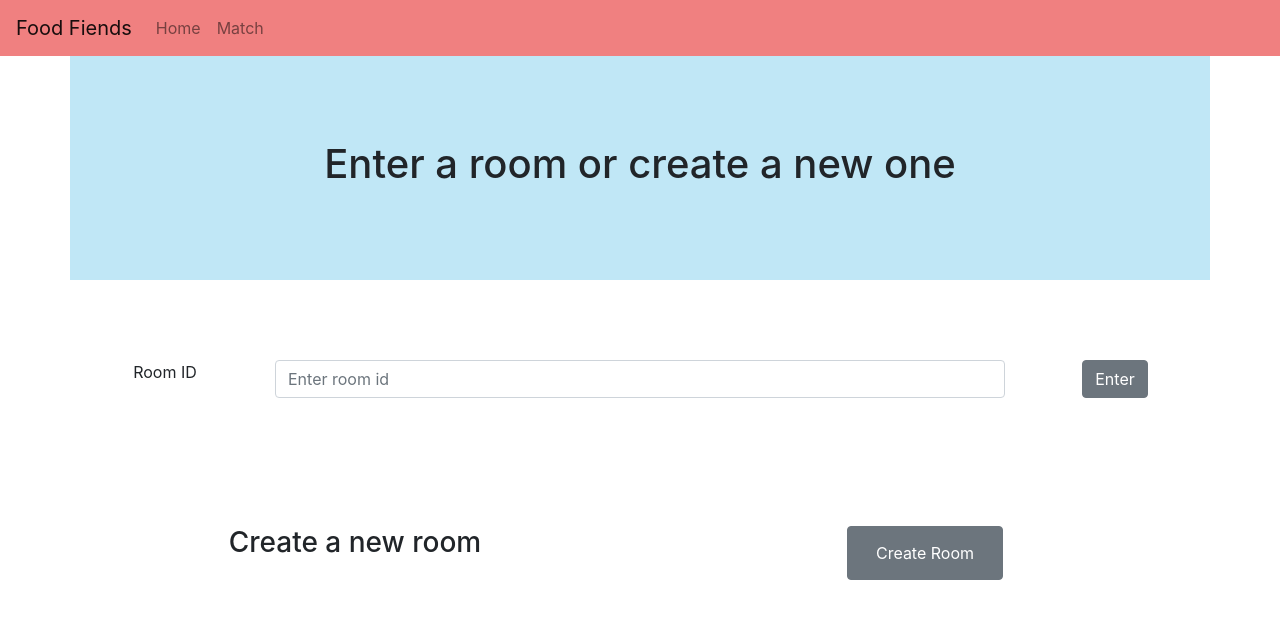
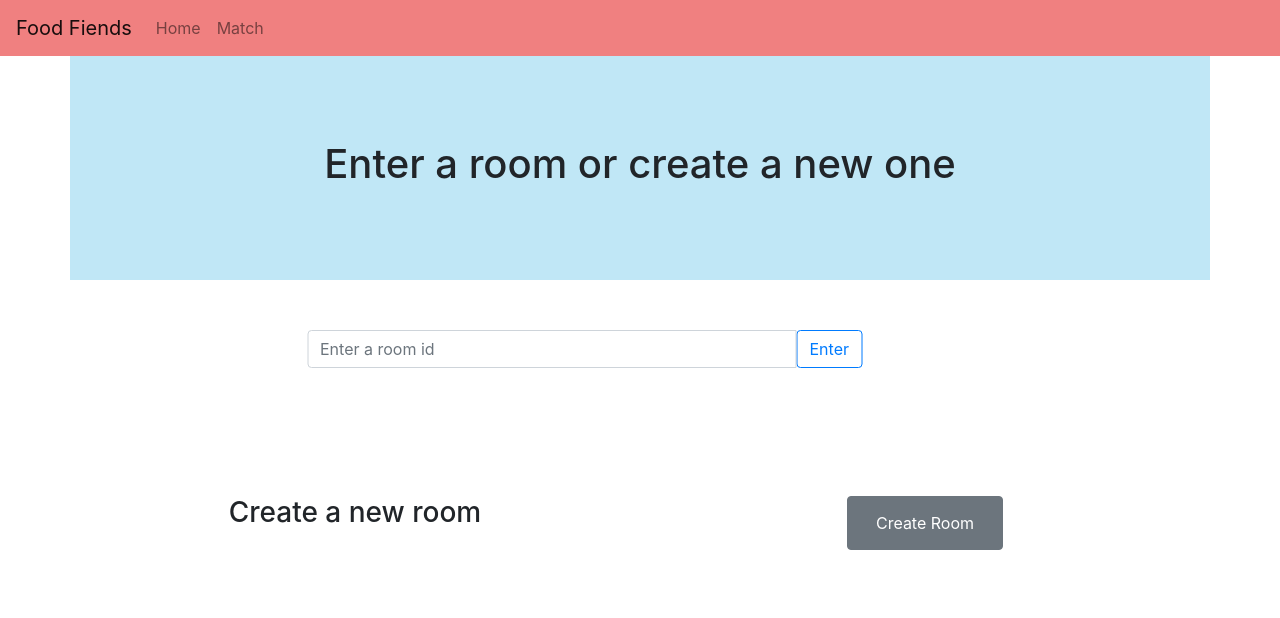
Before and after one commit to Codubee/FoodFiendsMW5-6, a React (Create React App) app in the folder frontend/: page /room in a window 1280 px wide. Shown: the top 618 px of the page. Built offline with nearby package versions, Linux system fonts and the light colour scheme.

Commit message:
Moved the component

```diff
--- a/frontend/src/components/RoomId.js
+++ b/frontend/src/components/RoomId.js
@@ -32,7 +32,7 @@
             <div className="search-bar input-group">
                 <input type="text" className="form-control" placeholder="Enter a room id" onChange={ this.updateState }></input>
                 <div>
-                    <button className="btn btn-outline-primary" type="button" onClick={this.search}>Search</button>
+                    <button className="btn btn-outline-primary" type="button" onClick={this.search}>Enter</button>
                 </div>
             </div>
         )
--- a/frontend/src/views/Match.js
+++ b/frontend/src/views/Match.js
@@ -1,9 +1,8 @@
 import React from 'react'
-import RoomId from '../components/RoomId'
 
 function Match(){
     return(
-        <RoomId/>
+        <></>
     )
 }
 
--- a/frontend/src/views/Room.js
+++ b/frontend/src/views/Room.js
@@ -1,6 +1,7 @@
 import React from 'react'
-import { Button, Container, FormGroup, Form, Label, Input, Row, Col,NavLink } from 'reactstrap'
+import { Button, Container,Row, Col,NavLink } from 'reactstrap'
 import '../styles/Room.css'
+import RoomId from '../components/RoomId'
 
 class Room extends React.Component {
     constructor(props) {
@@ -37,28 +38,8 @@
                 </Container>
 
                 <Container>
-                    <Form onSubmit={this.enterRoom}>
-                        <FormGroup>
-                            <div className="room-id-div">
-                                <Row>
-                                    <Col md="2" sm="12">
-                                        <Label for="exampleEmail">Room ID</Label>
-                                    </Col>
-                                    <Col md="8" sm="12">
-                                        <Input
-                                            type="text"
-                                            placeholder="Enter room id"
-                                            value={this.state.roomId}
-                                            onChange={this.handleChange}
-                                        />
-                                    </Col>
-                                    <Col md="2" sm="12">
-                                        <Button>Enter</Button>
-                                    </Col>
-                                </Row>
-                            </div>
-                        </FormGroup>
-                    </Form >
+                    <RoomId/>
+
 
                     <Row className="new-room-row">
                         <Col sm="12" md="6">
```
